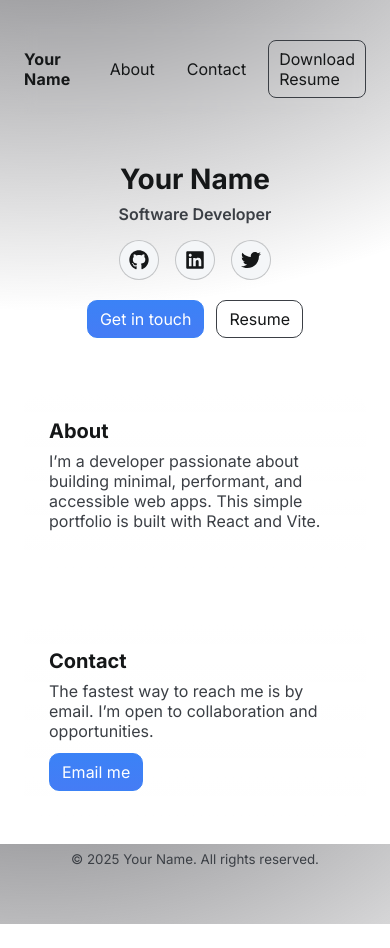
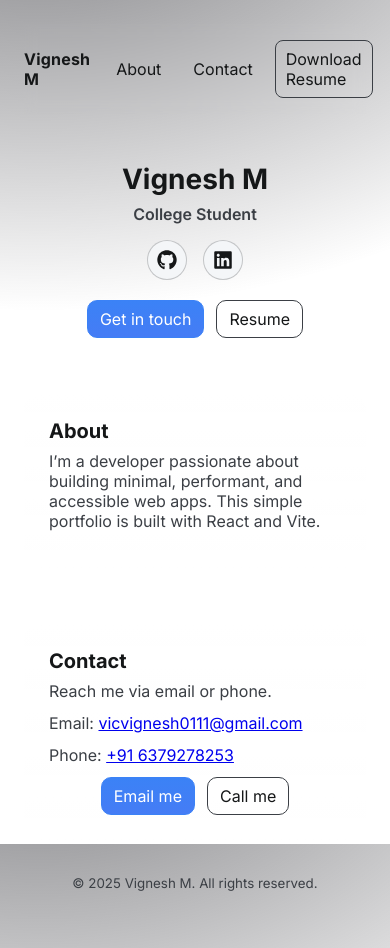
Before and after one commit to Vicki0111/portfolio-website, a React (Vite) app: page / in a window 390 px wide. Before the commit the page ends 924 px from the top, so only its background shows below. Built offline with nearby package versions, Linux system fonts and the light colour scheme.

Commit message:
Set title and contact info (name, tagline, email, phone, call link)

```diff
--- a/index.html
+++ b/index.html
@@ -4,8 +4,8 @@
     <meta charset="UTF-8" />
     <link rel="icon" href="/favicon.svg" />
     <meta name="viewport" content="width=device-width, initial-scale=1.0" />
-    <title>Your Name — Portfolio</title>
-    <meta name="description" content="A simple and elegant personal portfolio built with React." />
+    <title>Vignesh M — Portfolio</title>
+    <meta name="description" content="Portfolio of Vignesh M, College Student." />
     <link rel="preconnect" href="https://fonts.googleapis.com">
     <link rel="preconnect" href="https://fonts.gstatic.com" crossorigin>
     <link href="https://fonts.googleapis.com/css2?family=Inter:wght@400;600;700&display=swap" rel="stylesheet">
--- a/src/App.jsx
+++ b/src/App.jsx
@@ -1,15 +1,16 @@
-import { FaGithub, FaLinkedin, FaTwitter } from 'react-icons/fa'
+import { FaGithub, FaLinkedin } from 'react-icons/fa'
 import './App.css'
 
 export default function App() {
-  const name = 'Your Name'
-  const tagline = 'Software Developer'
-  const email = 'you@example.com'
+  const name = 'Vignesh M'
+  const tagline = 'College Student'
+  const email = 'vicvignesh0111@gmail.com'
+  const phone = '+91 6379278253'
+  const phoneTel = '+916379278253'
 
   const socials = [
-    { href: 'https://github.com/your-username', label: 'GitHub', icon: <FaGithub /> },
-    { href: 'https://www.linkedin.com/in/your-username', label: 'LinkedIn', icon: <FaLinkedin /> },
-    { href: 'https://twitter.com/your-username', label: 'Twitter', icon: <FaTwitter /> },
+    { href: 'https://github.com/Vicki0111', label: 'GitHub', icon: <FaGithub /> },
+    { href: 'https://www.linkedin.com/in/vignesh-m-a65a75381/', label: 'LinkedIn', icon: <FaLinkedin /> },
   ]
 
   return (
@@ -50,10 +51,13 @@ export default function App() {
 
         <section id="contact" className="section">
           <h2>Contact</h2>
-          <p>
-            The fastest way to reach me is by email. I’m open to collaboration and opportunities.
-          </p>
-          <a className="btn primary" href={`mailto:${email}`}>Email me</a>
+          <p>Reach me via email or phone.</p>
+          <p>Email: <a href={`mailto:${email}`}>{email}</a></p>
+          <p>Phone: <a href={`tel:${phoneTel}`}>{phone}</a></p>
+          <div className="cta">
+            <a className="btn primary" href={`mailto:${email}`}>Email me</a>
+            <a className="btn" href={`tel:${phoneTel}`}>Call me</a>
+          </div>
         </section>
       </main>
 
```
